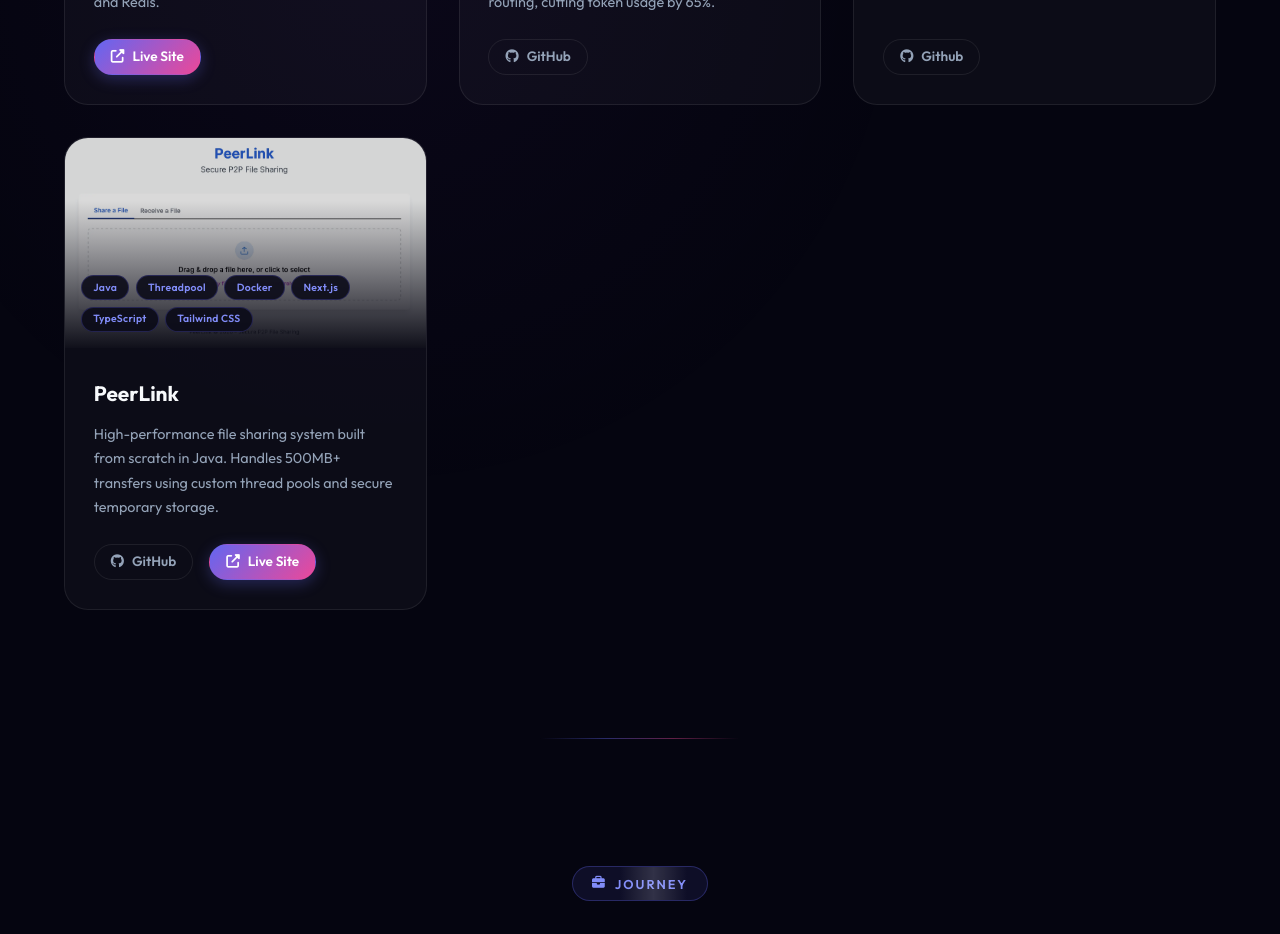
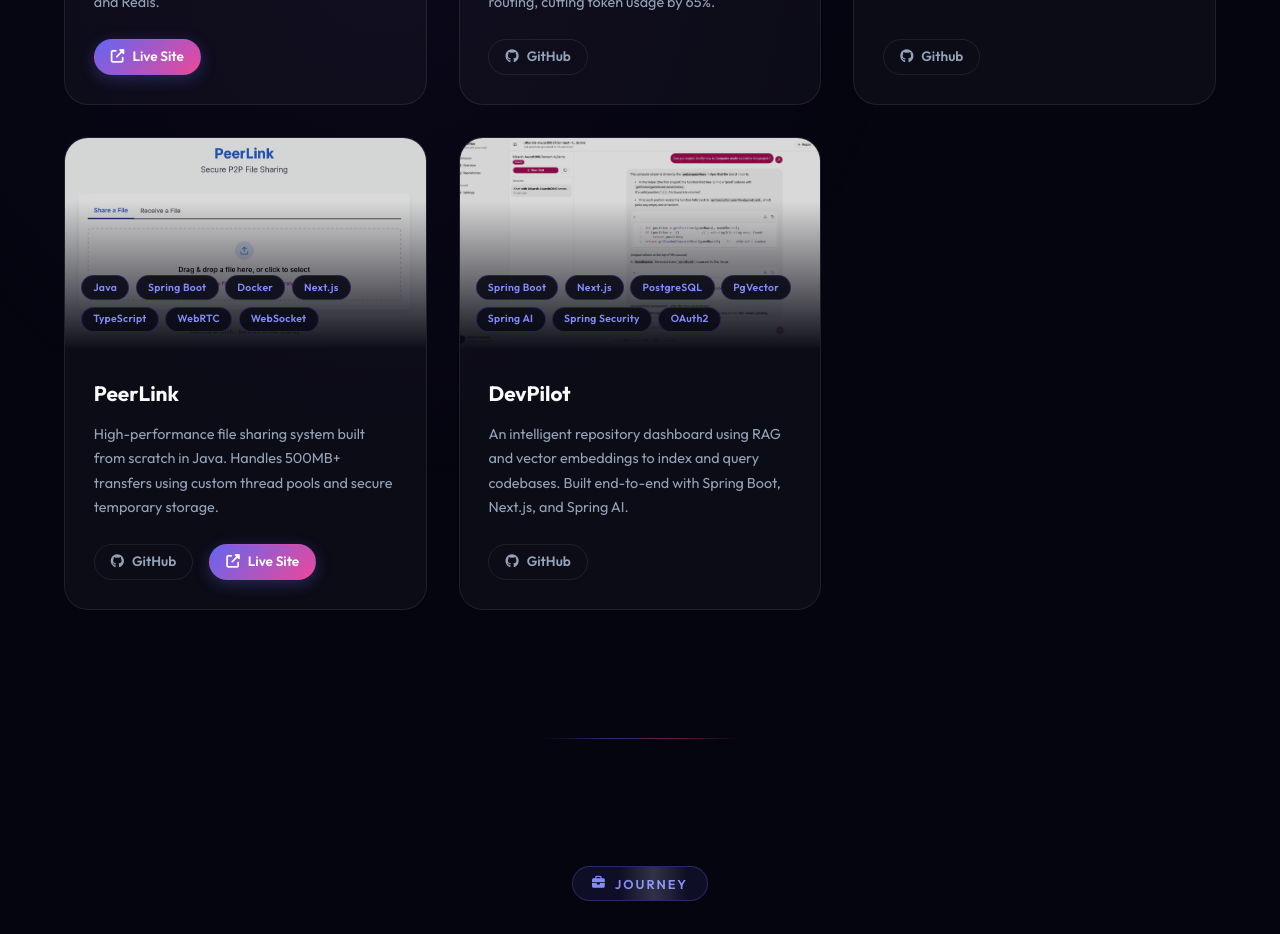
Before and after one commit to Utkarsh-Awasthi08/Portfolio, a React (Vite) app: page / in a window 1280 px wide. Shown: the part 3340-4274 px from the top of the page. Built offline with nearby package versions, Linux system fonts and the light colour scheme; no server answers.

Commit message:
feat: add DevPilot project card and update PeerLink details

```diff
--- a/components/Projects.jsx
+++ b/components/Projects.jsx
@@ -107,11 +107,12 @@ const Projects = () => {
                             <div className="project-overlay"></div>
                             <div className="project-tags">
                                 <span className="project-tag">Java</span>
-                                <span className="project-tag">Threadpool</span>
+                                <span className="project-tag">Spring Boot</span>
                                 <span className="project-tag">Docker</span>
                                 <span className="project-tag">Next.js</span>
                                 <span className="project-tag">TypeScript</span>
-                                <span className="project-tag">Tailwind CSS</span>
+                                <span className="project-tag">WebRTC</span>
+                                <span className="project-tag">WebSocket</span>
                             </div>
                         </div>
                         <div className="project-content">
@@ -120,7 +121,7 @@ const Projects = () => {
                                 High-performance file sharing system built from scratch in Java. Handles 500MB+ transfers using custom thread pools and secure temporary storage.
                             </p>
                             <div className="project-links">
-                                <a href="https://github.com/Utkarsh-Awasthi08/my-peer-link-backend" className="project-link" target="_blank" rel="noopener noreferrer">
+                                <a href="https://github.com/Utkarsh-Awasthi08/PeerLink" className="project-link" target="_blank" rel="noopener noreferrer">
                                     <i className="fab fa-github"></i> GitHub
                                 </a>
                                 <a href="https://p2p-peer-link.vercel.app/" className="project-link project-link-demo" target="_blank" rel="noopener noreferrer">
@@ -129,6 +130,35 @@ const Projects = () => {
                             </div>
                         </div>
                     </div>
+                    {/* DevPilot */}
+                    <div className="project-card">
+                        <div className="project-image">
+                            {/* Make sure to add a screenshot of DevPilot to your public/images folder! */}
+                            <img src="/images/devpilot.webp" alt="DevPilot Repository Dashboard" loading="lazy" decoding="async" />
+                            <div className="project-overlay"></div>
+                            <div className="project-tags">
+                                <span className="project-tag">Spring Boot</span>
+                                <span className="project-tag">Next.js</span>
+                                <span className="project-tag">PostgreSQL</span>
+                                <span className="project-tag">PgVector</span>
+                                <span className="project-tag">Spring AI</span>
+                                <span className="project-tag">Spring Security</span>
+                                <span className="project-tag">OAuth2</span>
+                            </div>
+                        </div>
+                        <div className="project-content">
+                            <h3 className="project-title">DevPilot</h3>
+                            <p className="project-description">
+                                An intelligent repository dashboard using RAG and vector embeddings to index and query codebases. Built end-to-end with Spring Boot, Next.js, and Spring AI.
+                            </p>
+                            <div className="project-links">
+                                <a href="https://github.com/Utkarsh-Awasthi08/DevPilot" className="project-link" target="_blank" rel="noopener noreferrer">
+                                    <i className="fab fa-github"></i> GitHub
+                                </a>
+                            </div>
+                        </div>
+                    </div>
+
 
                 </div>
             </div>
```
Also changed, not shown: public/images/devpilot.webp (added).
